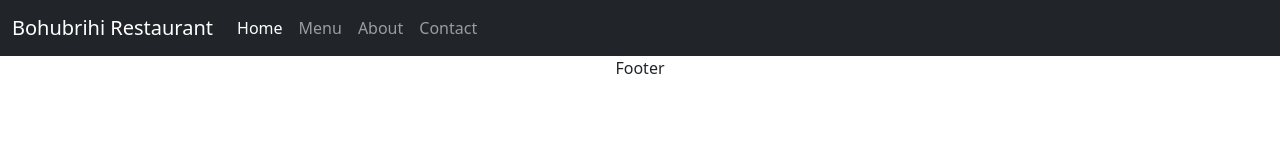
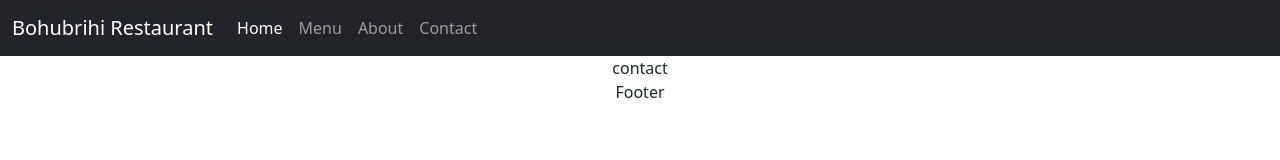
Before and after one commit to mitul88/react-foodshop, a React (Create React App) app: page /contact in a window 1280 px wide. Shown: the top 160 px of the page. Built offline with nearby package versions, Linux system fonts and the light colour scheme.

Commit message:
added routes

```diff
--- a/src/components/body/About.js
+++ b/src/components/body/About.js
@@ -1,7 +1,7 @@
 const About = () => {
     return (
         <div>
-
+            About
         </div>
     )
 }
--- a/src/components/body/Body.js
+++ b/src/components/body/Body.js
@@ -3,11 +3,18 @@ import Menu from "./Menu";
 import Home from "./Home";
 import About from "./About";
 import Contact from "./Contact";
+import { Route, Redirect } from "react-router-dom";
+import { Routes } from "react-router";
 
 const Body = () => {
     return (
         <div>
-
+            <Routes>
+                <Route path="/" exact element={<Home />} />
+                <Route path="/menu" exact element={<Menu />} />
+                <Route path="/contact" exact element={<Contact />} />
+                <Route path="/about" exact element={<About />} />
+            </Routes>
         </div>
     )
 }
--- a/src/components/body/Contact.js
+++ b/src/components/body/Contact.js
@@ -5,7 +5,7 @@ class Contact extends Component {
     render() {
         return (
             <div>
-
+                contact
             </div>
         )
     }
```
